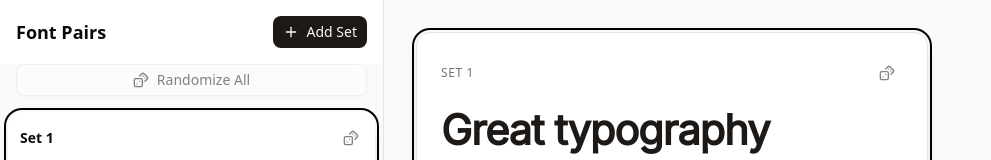
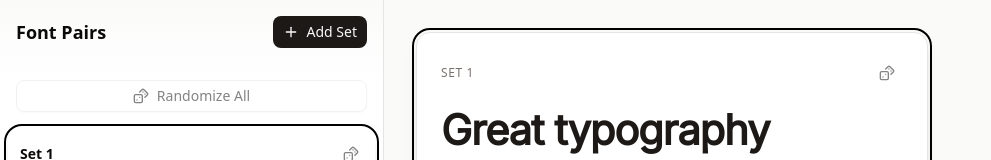
Before and after one commit to artylope/fontility, a Next.js app: page / in a window 1280 px wide. Shown: the top 160 px of the page, without its empty margins (0-991 px from the left). Built offline with nearby package versions, Linux system fonts and the light colour scheme; no server answers.

Commit message:
transparency

```diff
--- a/components/sidebar.tsx
+++ b/components/sidebar.tsx
@@ -84,8 +84,8 @@ export function Sidebar() {
   }
 
   return (
-    <div className="w-96 border-r border-stone-200 flex flex-col h-screen overflow-y-auto bg-stone-50">
-      <div className="flex items-center justify-between p-4 sticky top-0 bg-white">
+    <div className="w-96 border-r border-stone-200 flex flex-col h-screen overflow-y-auto ">
+      <div className="flex items-center justify-between p-4 sticky top-0 bg-gradient-to-b from-stone-50 to-transparent pb-8">
         <h2 className="text-lg font-semibold">Font Pairs</h2>
         <div className="flex items-center gap-2">
 
```
